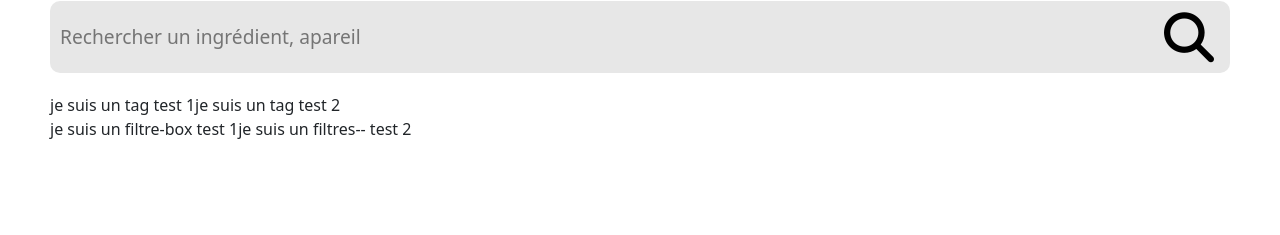
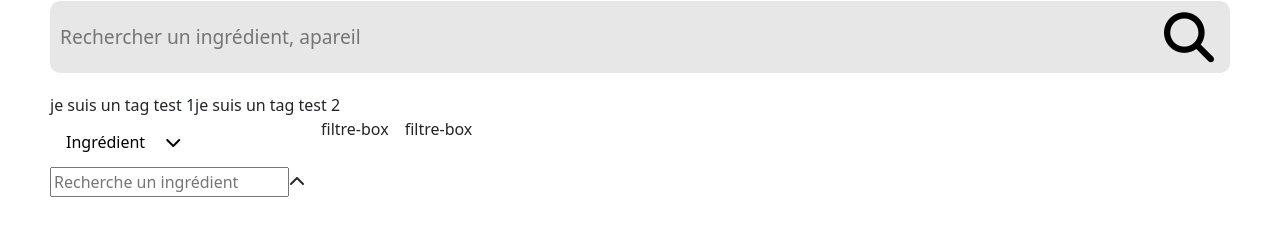
Before and after one commit to SVergnaudExpleo/StephaneVergnaud_5_20210607, a website: page index.html in a window 1280 px wide. Shown: the part 173-408 px from the top of the page. Drawn offline with nearby package versions, Linux system fonts and the light colour scheme.

Commit message:
feat(filtre) création du filtre des ingrédients

```diff
--- a/index.html
+++ b/index.html
@@ -16,7 +16,7 @@
         </header>
         <div class="recherche recherche--globale">
             <input class="input-recherche input-recherche--globale" type="search" placeholder="Rechercher un ingrédient, apareil">
-            <button class="bouton bouton-recherche" type="button" title="rechercher">
+            <button class="bouton bouton--recherche" type="button" title="rechercher">
                 <i class="fas fa-search"></i>
             </button>
         </div>
@@ -26,11 +26,40 @@
             <div>je suis un tag test 2</div>
         </div>
         <!-- Zone des filtres-->
-        <div class="d-flex flex-row" id="filtre-box">
-            <div>je suis un filtre-box test 1</div>
-            <div>je suis un filtres-- test 2</div>
+        <div class="container p-0 m-0">
+            <div class="row row-cols-3 p-0 m-0">
+                <div class="col-auto p-0 m-0"><!-- Filtre des ingrédients-->
+                    <div class="switch-on--ingredient container p-0 m-0">
+                        <button class="bouton bouton--ingredient px-3 py-0">
+                            Ingrédient <div class="spacer--20"></div>
+                            <i class="fas fa-chevron-down"></i>
+                        </button>
+                    </div>
+                    <div class="container p-0 m-0">
+                        <div class="row row-cols-2 p-0 m-0">
+                            <div class="col col-auto p-0 m-0">
+                                <div  type="button" id="dropdown-recherche-ingredient" data-bs-toggle="dropdown" data-bs-auto-close="false" aria-expanded="false">
+                                    <input type="search" placeholder="Recherche un ingrédient">
+                                </div>
+                                <ul class="dropdown-menu" aria-labelledby="dropdown-recherche-ingredient">
+                                    <li class="dropdown-item">valleur dddddddddddddddddddddddddddddddddddddddddddddddddddddddddddddd 1</li>
+                                    <li class="dropdown-item">valleur dddddddddddddddddddddddddddddddddddddddddddddddddddddddddddddd 2</li>
+                                </ul>
+                            </div>
+                            <i class="switch-off--ingredient fas fa-chevron-up col col-auto p-0 m-0"></i>
+                        </div>
+                    </div>
+                </div>
+
+                <div class="col-auto p-0 mx-3"><!-- Filtre appareil-->
+                    filtre-box
+                </div>
+                <div class="col-auto p-0 m-0"> <!-- Filtre ustensile-->
+                    filtre-box
+                </div>
+            </div>
         </div>
-
-
+        <script src="https://cdn.jsdelivr.net/npm/bootstrap@5.0.1/dist/js/bootstrap.bundle.min.js" integrity="sha384-gtEjrD/SeCtmISkJkNUaaKMoLD0//ElJ19smozuHV6z3Iehds+3Ulb9Bn9Plx0x4" crossorigin="anonymous"></script>
+        <script src="./index.js"></script>
     </body>
 </html>
--- a/sass/composant/_bouton.scss
+++ b/sass/composant/_bouton.scss
@@ -1,4 +1,9 @@
 .bouton{
     background: none;
     border: none;
+    &--ingredient{
+        display: flex;
+        align-items: center;
+        height: $dim-bouton-filtre;
+    }
 }
--- a/sass/composant/_logoimage.scss
+++ b/sass/composant/_logoimage.scss
@@ -4,3 +4,13 @@
 .fa-search{
     font-size: 50px;
 }
+.fa-chevron-down{
+    display: flex;
+    align-items: center;
+    justify-items: center;
+}
+.fa-chevron-up{
+    display: flex;
+    align-items: center;
+    justify-items: center;
+}
--- /dev/null
+++ b/sass/composant/_spacer.scss
@@ -0,0 +1,5 @@
+.spacer{
+    &--20{
+        width: 20px;
+    }
+}
--- a/sass/main.scss
+++ b/sass/main.scss
@@ -4,6 +4,7 @@
 @import "./outils/variable";
 @import "./outils/mixin";
 @import "./base/theme";
+@import "./composant/spacer";
 @import "./composant/logoimage";
 @import "./composant/bouton";
 @import "./composant/input";
--- a/sass/outils/_variable.scss
+++ b/sass/outils/_variable.scss
@@ -5,3 +5,5 @@ $couleur-ingredient: #3182f7;
 $couleur-appareil: #68d9a5;
 $couleur-ustensil: #ed6454;
 $couleur-txt-rech: #b1b1b1;
+// Dimension
+$dim-bouton-filtre: 50px;
```
Also changed, not shown: style.css, 1 other file.
